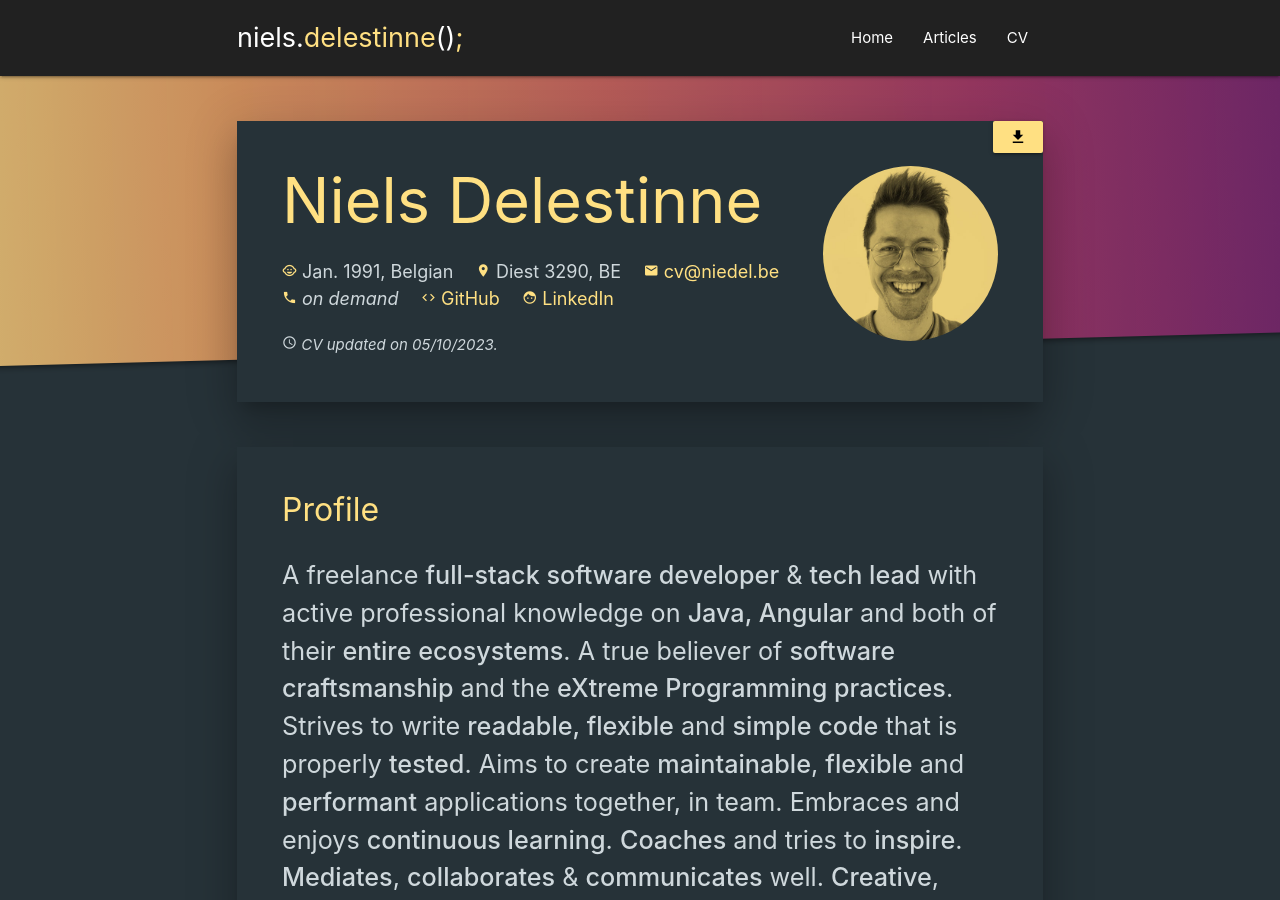
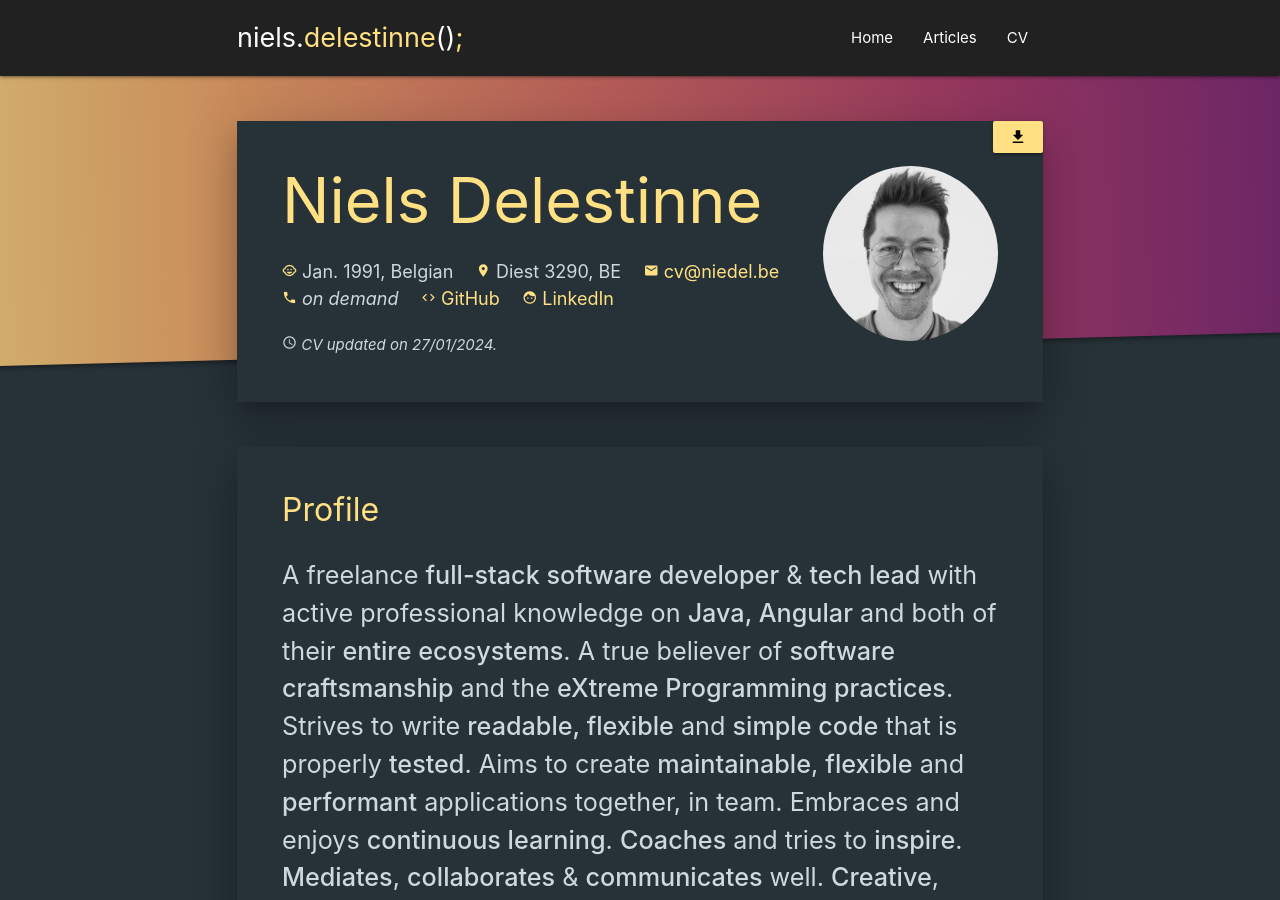
Before and after one commit to nielsdelestinne/niedel.be, a Jekyll site: the page built from cv.markdown, in a window 1280 px wide and 900 px high. Built offline with Jekyll 4.4.1, drawn with Linux system fonts in a browser that asks for light colours; some of the changed text lies outside the part shown.

Commit message:
updated profile picture to be monochrome + added some books

```diff
--- a/_layouts/cv.html
+++ b/_layouts/cv.html
@@ -51,9 +51,9 @@
                     </div>
                 </div>
                 <div>
-                    <time class="dt-published padding-right-half" datetime="30/01/2023" itemprop="datePublished">
+                    <time class="dt-published padding-right-half" datetime="27/01/2024" itemprop="datePublished">
                         <i class="tiny material-icons">access_time</i>
-                        <em class="online-notice">CV updated on 05/10/2023.</em>
+                        <em class="online-notice">CV updated on 27/01/2024.</em>
                         <em class="print-notice">View the most recent version of my CV online at <a
                                 href="https://niedel.be/cv" title="Niels Delestinne CV" target="_blank">niedel.be/cv</a>.</em>
                     </time>
@@ -697,6 +697,14 @@
                     <div class="flex-inner">
                         <div class="padding-right-half">
                             <i class="tiny material-icons amber-text text-lighten-3">book</i>
+                            The Coming Wave
+                        </div>
+                        <div class="padding-right-half">
+                            <i class="tiny material-icons amber-text text-lighten-3">book</i>
+                            Refactoring UI
+                        </div>
+                        <div class="padding-right-half">
+                            <i class="tiny material-icons amber-text text-lighten-3">book</i>
                             Terraform: Up & Running
                         </div>
                         <div class="padding-right-half">
```
Also changed, not shown: assets/niels.jpg.
